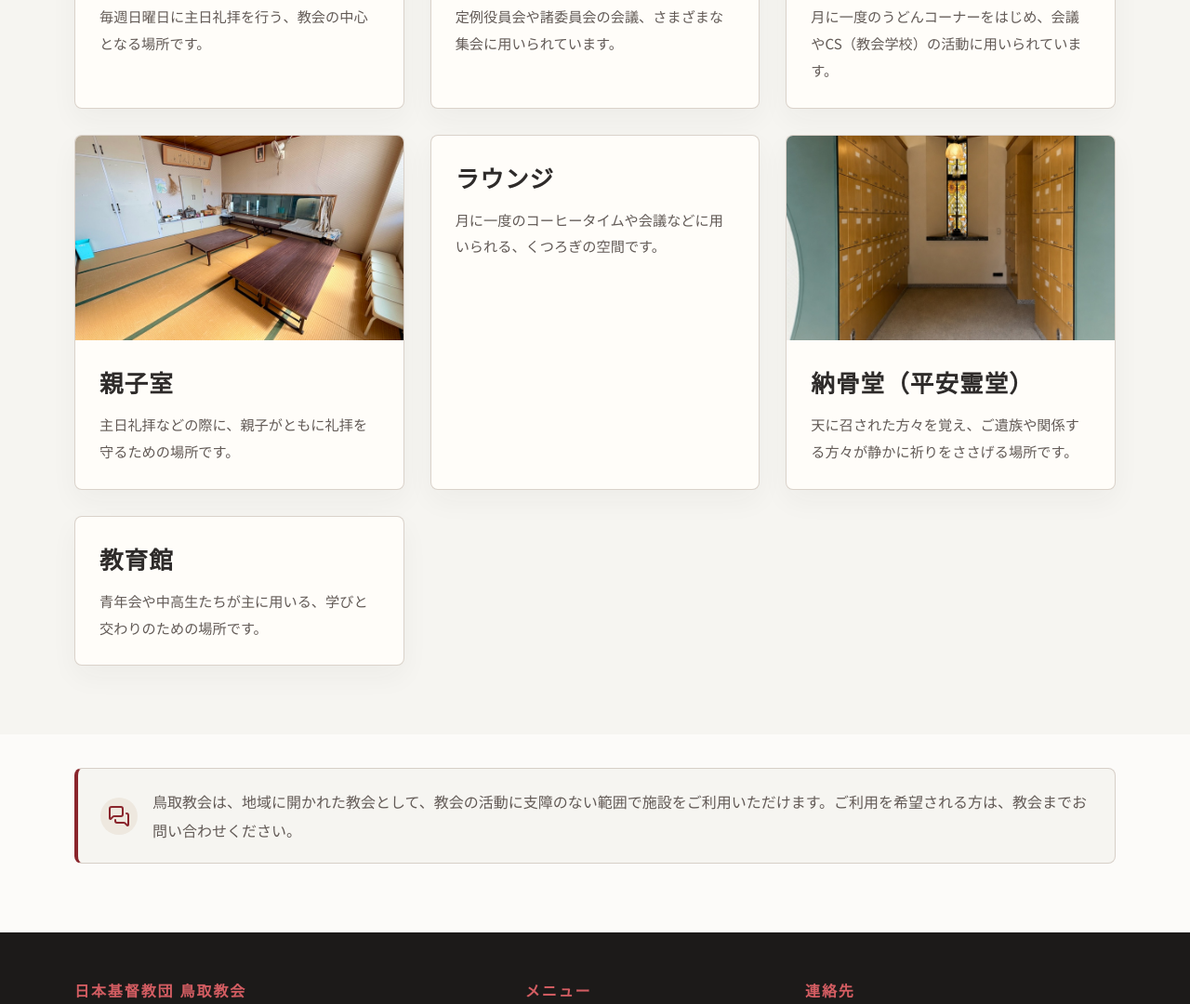
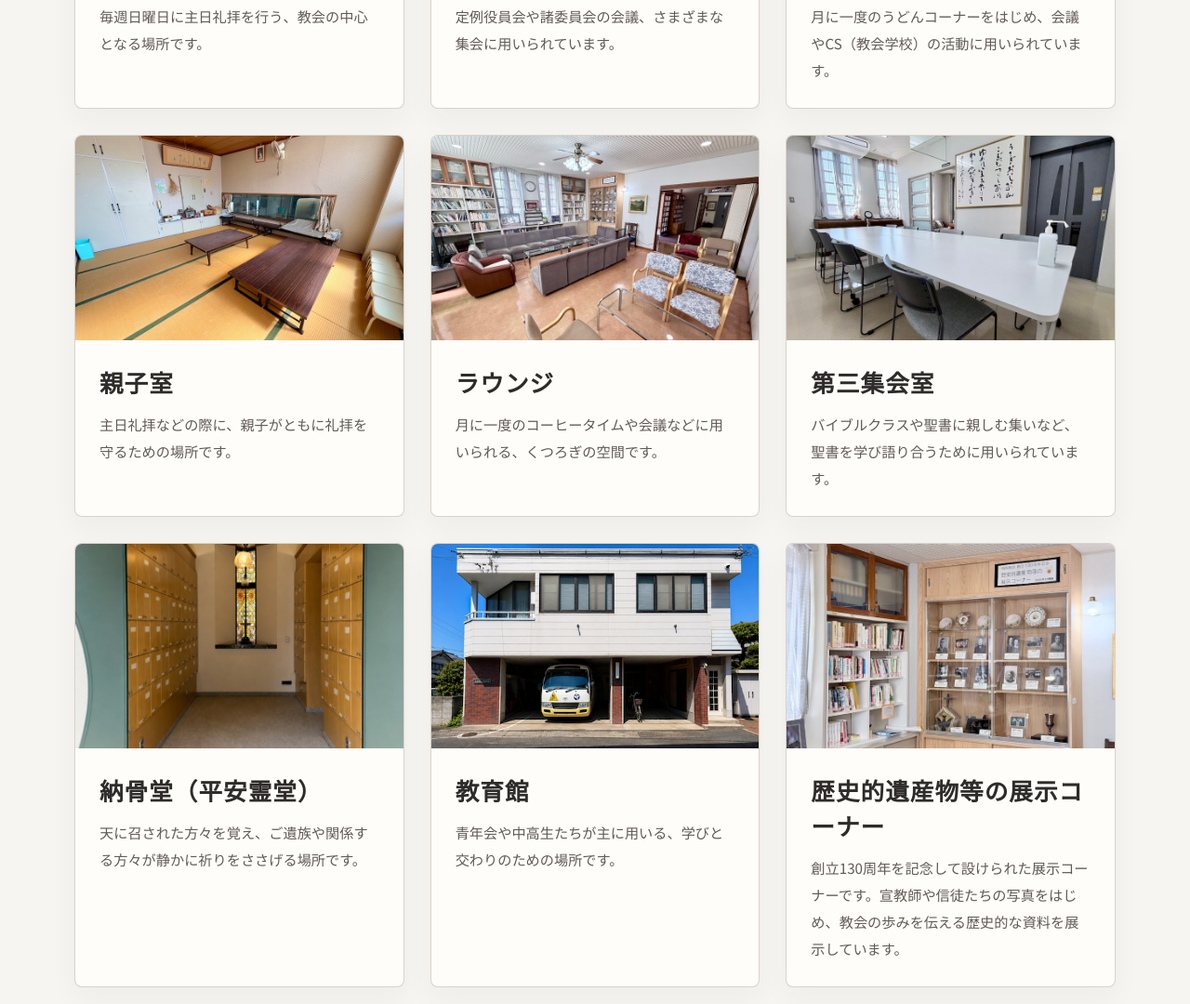
Before and after one commit to uccjtottorich/uccjtottorich, a plain HTML site: page review-facility-2026/facility-review.html in a window 1280 px wide. Shown: the part 915-1995 px from the top of the page at 93% size. Drawn offline with nearby package versions, Linux system fonts and the light colour scheme.

Commit message:
Update facility-review.html

```diff
--- a/review-facility-2026/facility-review.html
+++ b/review-facility-2026/facility-review.html
@@ -55,9 +55,12 @@
         <article class="card facility-card facility-card--with-image"><div class="facility-card-image"><img src="../assets/images/facility/meeting-room-1.jpeg" alt="鳥取教会 第一集会室"></div><div class="facility-card-body"><span class="card-icon"><i data-lucide="users"></i></span><h3>第一集会室</h3><p>定例役員会や諸委員会の会議、さまざまな集会に用いられています。</p></div></article>
         <article class="card facility-card facility-card--with-image"><div class="facility-card-image"><img src="../assets/images/facility/meeting-room-2.jpeg" alt="鳥取教会 第二集会室"></div><div class="facility-card-body"><span class="card-icon"><i data-lucide="layout-grid"></i></span><h3>第二集会室</h3><p>月に一度のうどんコーナーをはじめ、会議やCS（教会学校）の活動に用いられています。</p></div></article>
         <article class="card facility-card facility-card--with-image"><div class="facility-card-image"><img src="../assets/images/facility/japanese-room.jpeg" alt="鳥取教会 親子室"></div><div class="facility-card-body"><span class="card-icon"><i data-lucide="lamp-ceiling"></i></span><h3>親子室</h3><p>主日礼拝などの際に、親子がともに礼拝を守るための場所です。</p></div></article>
-        <article class="card facility-card"><span class="card-icon"><i data-lucide="coffee"></i></span><h3>ラウンジ</h3><p>月に一度のコーヒータイムや会議などに用いられる、くつろぎの空間です。</p></article>
+        <article class="card facility-card facility-card--with-image"><div class="facility-card-image"><img src="../assets/images/facility/lounge.jpeg" alt="鳥取教会のラウンジ"></div><div class="facility-card-body"><span class="card-icon"><i data-lucide="coffee"></i></span><h3>ラウンジ</h3><p>月に一度のコーヒータイムや会議などに用いられる、くつろぎの空間です。</p></div></article>
+        <article class="card facility-card facility-card--with-image"><div class="facility-card-image"><img src="../assets/images/facility/meeting-room-3.jpeg" alt="鳥取教会 第三集会室"></div><div class="facility-card-body"><span class="card-icon"><i data-lucide="book-open"></i></span><h3>第三集会室</h3><p>バイブルクラスや聖書に親しむ集いなど、聖書を学び語り合うために用いられています。</p></div></article>
         <article class="card facility-card facility-card--with-image"><div class="facility-card-image"><img src="../assets/images/heian-reido.jpeg" alt="鳥取教会の納骨堂 平安霊堂"></div><div class="facility-card-body"><span class="card-icon"><i data-lucide="landmark"></i></span><h3>納骨堂（平安霊堂）</h3><p>天に召された方々を覚え、ご遺族や関係する方々が静かに祈りをささげる場所です。</p></div></article>
-        <article class="card facility-card"><span class="card-icon"><i data-lucide="graduation-cap"></i></span><h3>教育館</h3><p>青年会や中高生たちが主に用いる、学びと交わりのための場所です。</p></article>
+        <article class="card facility-card facility-card--with-image"><div class="facility-card-image"><img src="../assets/images/facility/education-building.png" alt="鳥取教会の教育館"></div><div class="facility-card-body"><span class="card-icon"><i data-lucide="graduation-cap"></i></span><h3>教育館</h3><p>青年会や中高生たちが主に用いる、学びと交わりのための場所です。</p></div></article>
+        <article class="card facility-card facility-card--with-image"><div class="facility-card-image"><img src="../assets/images/facility/history-exhibit.jpeg" alt="鳥取教会の歴史的遺産物等の展示コーナー"></div><div class="facility-card-body"><span class="card-icon"><i data-lucide="landmark"></i></span><h3>歴史的遺産物等の展示コーナー</h3><p>創立130周年を記念して設けられた展示コーナーです。宣教師や信徒たちの写真をはじめ、教会の歩みを伝える歴史的な資料を展示しています。</p></div></article>
+        <article class="card facility-card facility-card--with-image"><div class="facility-card-image"><img src="../assets/images/facility/lobby.jpeg" alt="鳥取教会のロビー"></div><div class="facility-card-body"><span class="card-icon"><i data-lucide="door-open"></i></span><h3>ロビー</h3><p>教会の入口にあり、礼拝や集会に訪れる方を迎える空間です。教会からのお知らせや案内をご覧いただけます。</p></div></article>
       </div></div></section>
       <section class="section facility-contact-section" aria-label="施設利用に関するお問い合わせ"><div class="container"><div class="facility-contact-note"><span class="facility-contact-note-icon" aria-hidden="true"><i data-lucide="messages-square"></i></span><p>鳥取教会は、地域に開かれた教会として、教会の活動に支障のない範囲で施設をご利用いただけます。ご利用を希望される方は、教会までお問い合わせください。</p></div></div></section>
     </main>
```
